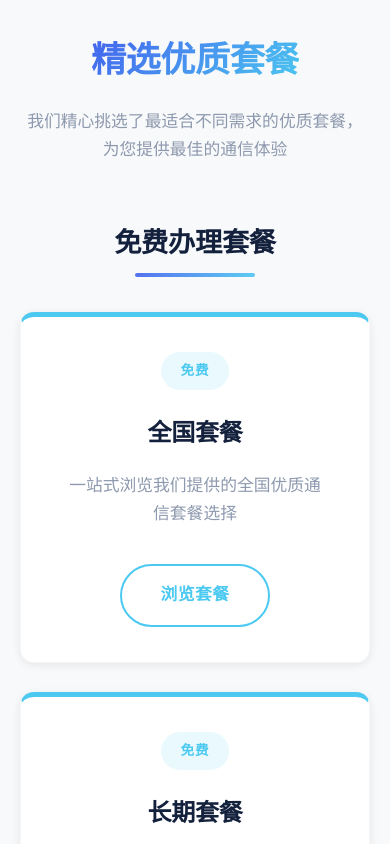
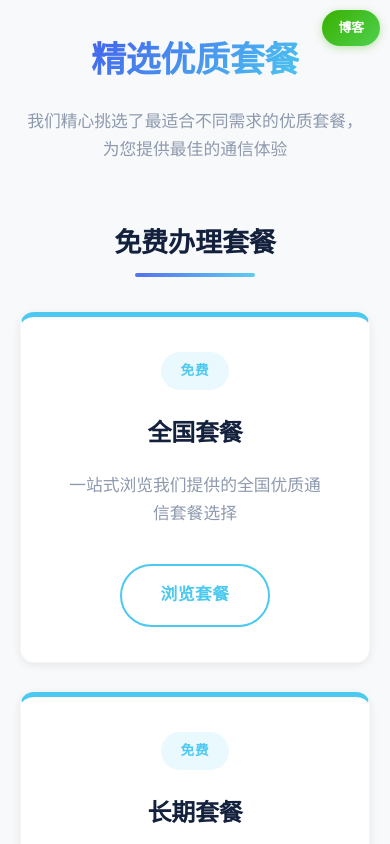
Before and after one commit to Crimater/LLYP, a plain HTML site: page index.html in a window 390 px wide. Shown: the top 844 px of the page. Drawn offline with Linux system fonts and the light colour scheme.

Commit message:
Add files via upload

```diff
--- a/index.html
+++ b/index.html
@@ -11,6 +11,7 @@
             --secondary-color: #3a0ca3; /* 深紫色 */
             --accent-color: #4cc9f0;   /* 清新青蓝 */
             --success-color: #38b000;  /* 自然绿 */
+            --success-light: #4fd14f;  /* 明亮绿 */
             --warning-color: #ff5a5f;  /* 活力橙红 */
             --text-dark: #14213d;      /* 深海军蓝 */
             --text-normal: #2b2d42;    /* 深灰蓝 */
@@ -23,6 +24,7 @@
             --transition: all 0.3s cubic-bezier(0.25, 0.8, 0.25, 1);
             --border-radius: 14px;
             --gradient: linear-gradient(135deg, var(--primary-color), var(--accent-color));
+            --blog-gradient: linear-gradient(135deg, var(--success-color), var(--success-light));
         }
 
         * {
@@ -38,6 +40,36 @@
             line-height: 1.6;
             padding: 0;
             -webkit-font-smoothing: antialiased;
+            position: relative;
+        }
+
+        /* 美化后的博客按钮样式（无图标） */
+        .exit-btn {
+            position: fixed;
+            top: 20px;
+            right: 20px;
+            padding: 0.6rem 1.2rem;
+            background: var(--blog-gradient);
+            color: white;
+            border-radius: 50px;
+            text-decoration: none;
+            font-weight: 600;
+            transition: var(--transition);
+            z-index: 1000;
+            font-size: 0.9rem;
+            box-shadow: 0 2px 8px rgba(56, 176, 0, 0.3);
+            border: none;
+            cursor: pointer;
+        }
+
+        .exit-btn:hover {
+            background: linear-gradient(135deg, #2fa000, #3fc03f);
+            transform: translateY(-2px);
+            box-shadow: 0 4px 12px rgba(56, 176, 0, 0.4);
+        }
+
+        .exit-btn:active {
+            transform: translateY(0);
         }
 
         .container {
@@ -313,10 +345,21 @@
             .package-card {
                 padding: 2.2rem 1.8rem;
             }
+
+            /* 移动端调整博客按钮 */
+            .exit-btn {
+                top: 10px;
+                right: 10px;
+                padding: 0.5rem 1rem;
+                font-size: 0.8rem;
+            }
         }
     </style>
 </head>
 <body>
+    <!-- 美化后的博客按钮（无图标） -->
+    <a href="http://llyp.mc.hi.cn//" class="exit-btn">博客</a>
+
     <div class="container">
         <div class="header">
             <h1>精选优质套餐</h1>
```
